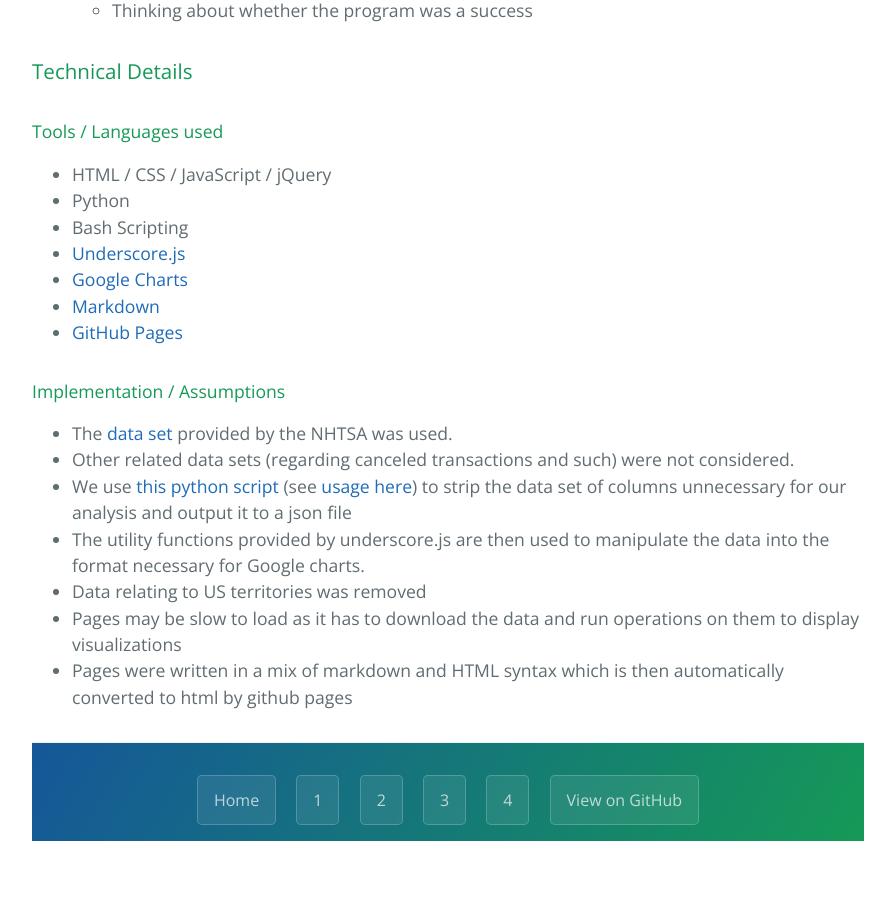
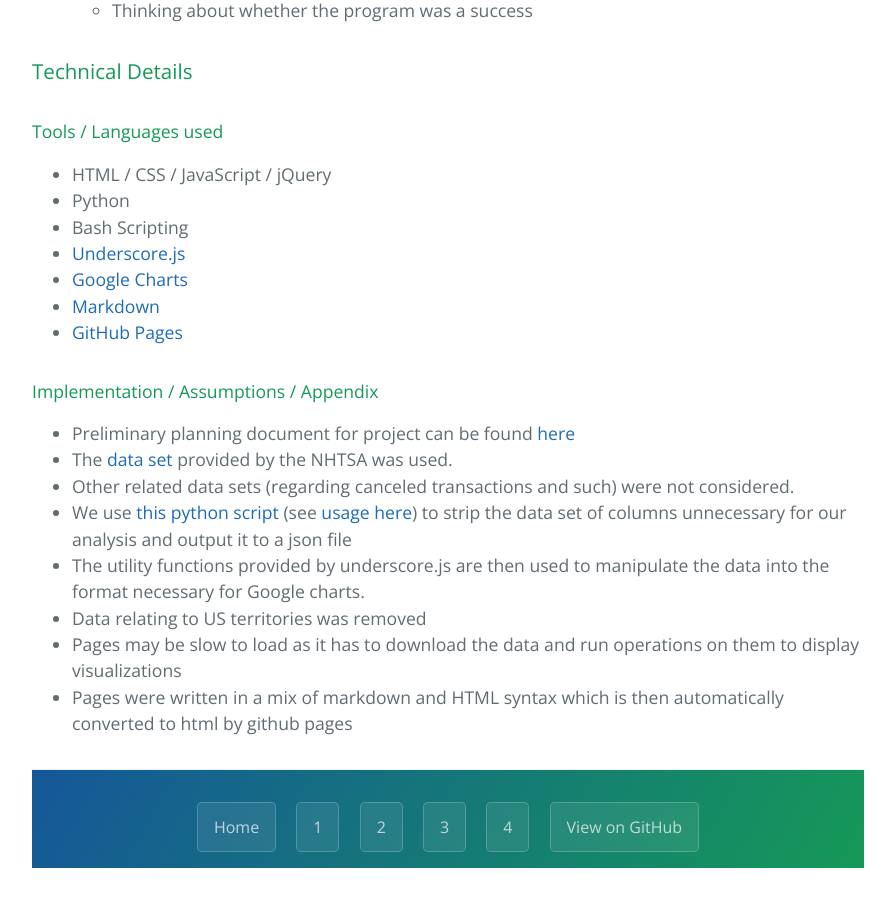
Before and after one commit to simzou/cars-analysis, a Jekyll site: the page built from index.md, in a window 1280 px wide and 900 px high, scrolled down 765 px. Shown: the whole window, without its empty margins (192-1087 px from the left). Built offline with Jekyll 4.4.1, drawn with Linux system fonts in a browser that asks for light colours; before the commit the page ends 1638 px from its top, so only the background shows below that.

Commit message:
finishing up index

```diff
--- a/index.md
+++ b/index.md
@@ -30,8 +30,9 @@ Use the buttons and the top and bottom of the pages to navigate, or use the foll
 - [Markdown](http://daringfireball.net/projects/markdown/)
 - [GitHub Pages](https://pages.github.com/)
 
-#### Implementation / Assumptions
+#### Implementation / Assumptions / Appendix
 
+- Preliminary planning document for project can be found [here](https://github.com/simzou/cars-analysis/blob/gh-pages/planning.txt)
 - The [data set](ftp://ftp.nhtsa.dot.gov/CARS/CARS_PAID_Final.txt) provided by the NHTSA was used.
 - Other related data sets (regarding canceled transactions and such) were not considered.
 - We use [this python script](https://github.com/simzou/cars-analysis/blob/gh-pages/data/csv_to_json.py) (see [usage here](https://github.com/simzou/cars-analysis/blob/gh-pages/data/convert_data_files.sh)) to strip the data set of columns unnecessary for our analysis and output it to a json file
```
